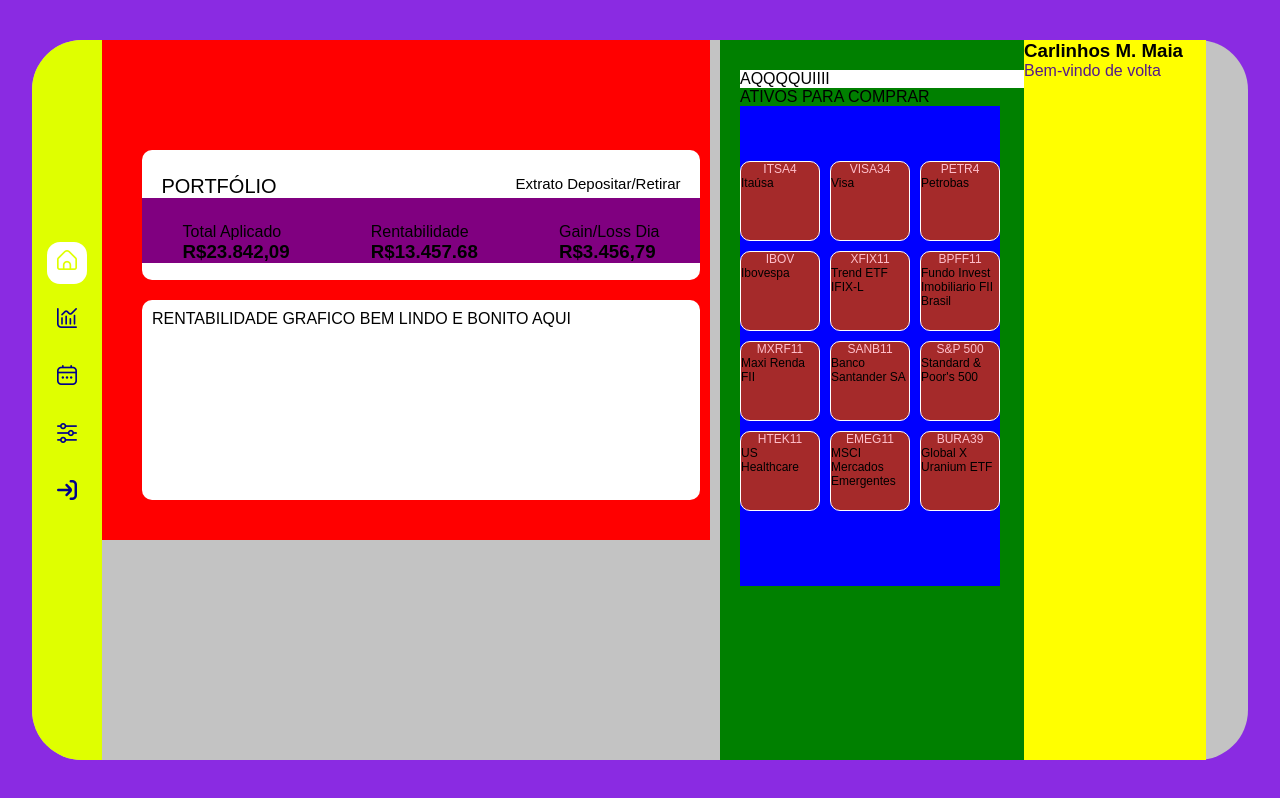
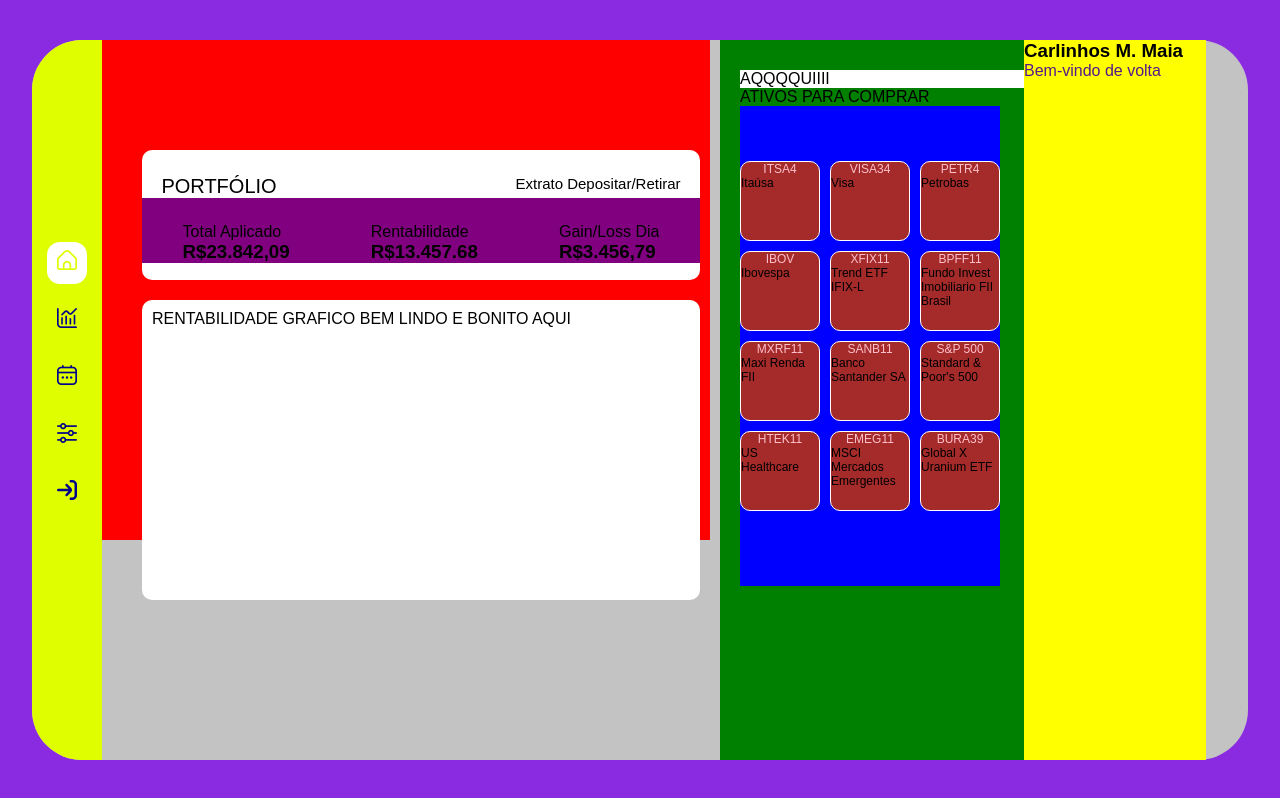
Before and after one commit to JjorgeF/dashboardFinance, a plain HTML site: page index.html in a window 1280 px wide. Drawn offline with nearby package versions, Linux system fonts and the light colour scheme.

Commit message:
Update style.css

```diff
--- a/style.css
+++ b/style.css
@@ -132,7 +132,7 @@ li {
 
 .graf-infos {
 	background-color: white;
-	height: 200px;
+	height: 300px;
 	padding-top: 10px;
 	border-radius: 10px 10px 10px 10px;
 }
@@ -203,8 +203,3 @@ li {
 	height: ;
 	width: 15%;
 }
-
-#myChart {
-	width: 300px;
-	height: 300px;
-}
```
